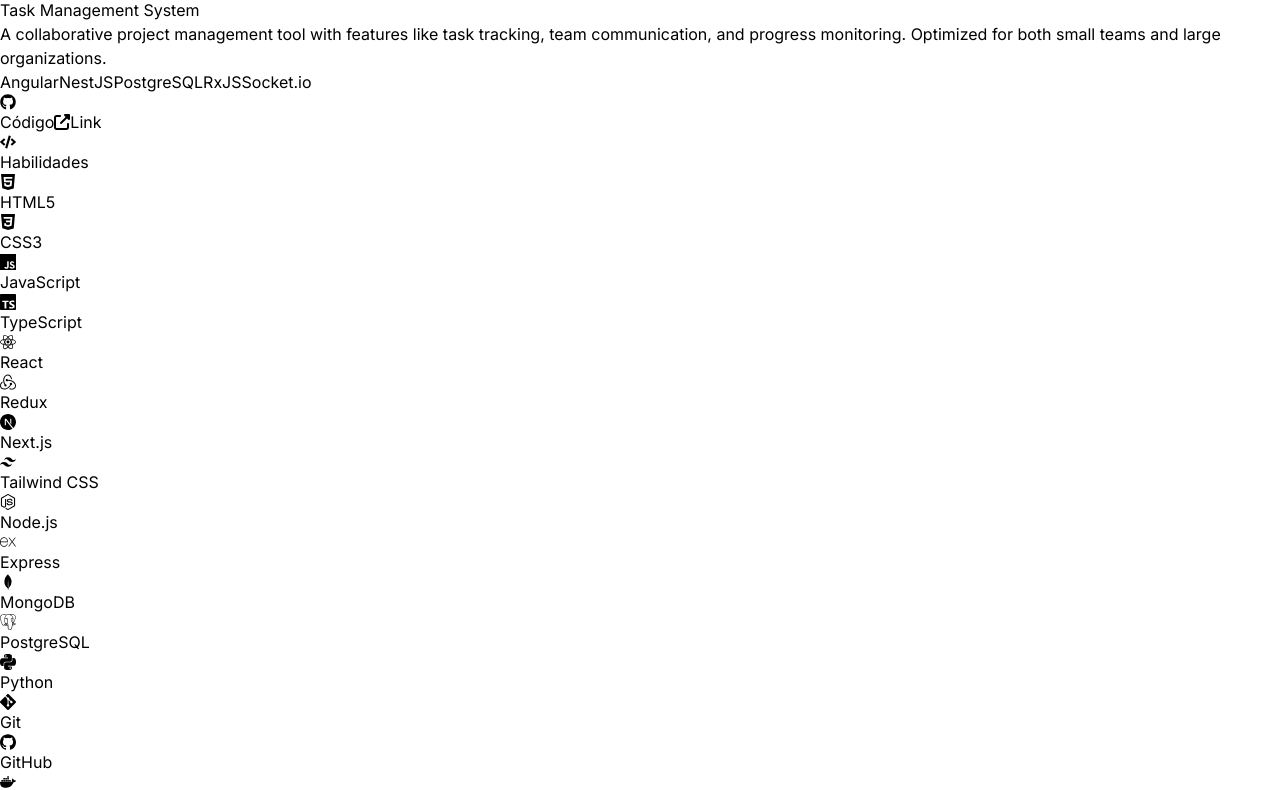
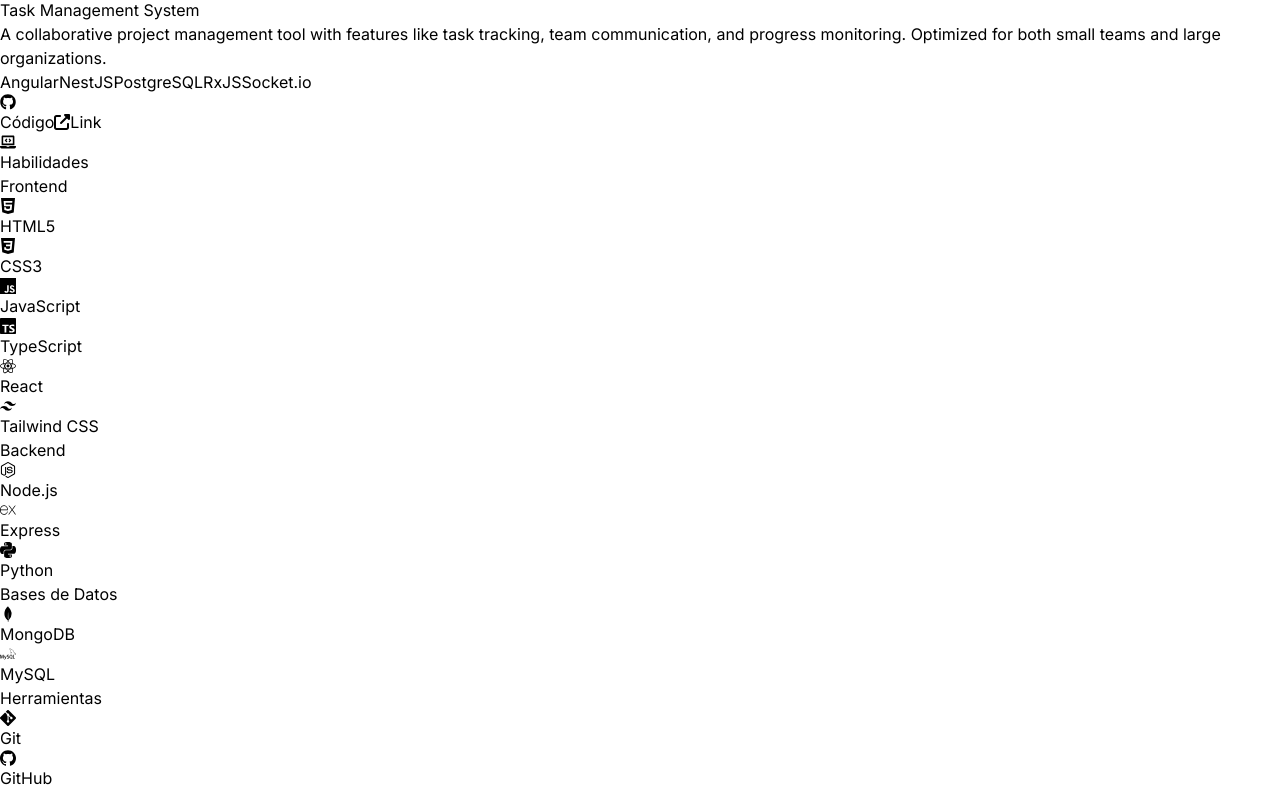
Before and after one commit to NiicoVarelaa/Portfolio-Nicolas-Varela, a React (Vite) app: page / in a window 1280 px wide. Shown: the part 6864-7654 px from the top of the page. Built offline with nearby package versions, Linux system fonts and the light colour scheme.

Commit message:
Sección Habilidades lista con estilos y funcionalidad

```diff
--- a/src/components/Projects.jsx
+++ b/src/components/Projects.jsx
@@ -18,7 +18,7 @@
                 transition={{ duration: 0.8 }}
                 className="text-4xl sm:text-6xl flex items-center gap-3 text-orange-950 dark:text-gray-50"
             >
-                <FontAwesomeIcon icon={faCode} /> Proyectos
+                <FontAwesomeIcon icon={faCode} className="me-2" /> Proyectos
             </motion.h1>
 
             <motion.div
@@ -40,7 +40,7 @@
                                 alt={project.title}
                             />
                         </a>
-                        <div className="flex flex-col bg-orange-50 hover:bg-orange-100 dark:bg-gray-900 dark:hover:bg-gray-800 p-5 transition-colors duration-300 flex-grow">
+                        <div className="flex flex-col bg-orange-50 hover:bg-orange-100 dark:bg-blue-950/50 dark:hover:bg-blue-900/50 p-5 transition-colors duration-300 flex-grow">
                             <h3 className="text-xl font-semibold text-orange-500">{project.title}</h3>
                             <p className="text-sm text-orange-950 dark:text-orange-50 mb-4">{project.description}</p>
                             <div className="flex gap-3 flex-wrap mx-auto mb-4">
--- a/src/components/Skills.jsx
+++ b/src/components/Skills.jsx
@@ -1,45 +1,38 @@
 import React from "react";
 import { motion } from "framer-motion";
-import { FaCode } from "react-icons/fa";
+import { FaLaptopCode } from "react-icons/fa";
 import {
-    SiHtml5,
-    SiCss3,
-    SiJavascript,
-    SiTypescript,
-    SiReact,
-    SiRedux,
-    SiNextdotjs,
-    SiTailwindcss,
-    SiNodedotjs,
-    SiExpress,
-    SiMongodb,
-    SiPostgresql,
-    SiPython,
-    SiGit,
-    SiGithub,
-    SiDocker
+    SiHtml5, SiCss3, SiJavascript, SiTypescript, SiReact, SiTailwindcss,
+    SiNodedotjs, SiExpress, SiMongodb, SiMysql, SiPython,
+    SiGit, SiGithub, SiDocker
 } from "react-icons/si";
 
-const Skills = () => {
-    const skills = [
+const categories = {
+    "Frontend": [
         { name: "HTML5", icon: SiHtml5, color: "text-orange-500" },
         { name: "CSS3", icon: SiCss3, color: "text-blue-500" },
         { name: "JavaScript", icon: SiJavascript, color: "text-yellow-400" },
         { name: "TypeScript", icon: SiTypescript, color: "text-blue-600" },
         { name: "React", icon: SiReact, color: "text-cyan-400" },
-        { name: "Redux", icon: SiRedux, color: "text-purple-500" },
-        { name: "Next.js", icon: SiNextdotjs, color: "text-gray-800 dark:text-gray-100" },
-        { name: "Tailwind CSS", icon: SiTailwindcss, color: "text-cyan-500" },
+        { name: "Tailwind CSS", icon: SiTailwindcss, color: "text-cyan-500" }
+    ],
+    "Backend": [
         { name: "Node.js", icon: SiNodedotjs, color: "text-green-500" },
         { name: "Express", icon: SiExpress, color: "text-gray-400" },
+        { name: "Python", icon: SiPython, color: "text-blue-700" }
+    ],
+    "Bases de Datos": [
         { name: "MongoDB", icon: SiMongodb, color: "text-green-600" },
-        { name: "PostgreSQL", icon: SiPostgresql, color: "text-blue-400" },
-        { name: "Python", icon: SiPython, color: "text-blue-700" },
+        { name: "MySQL", icon: SiMysql, color: "text-orange-400" }
+    ],
+    "Herramientas": [
         { name: "Git", icon: SiGit, color: "text-orange-600" },
         { name: "GitHub", icon: SiGithub, color: "text-gray-800 dark:text-gray-200" },
-        { name: "Docker", icon: SiDocker, color: "text-blue-400" },
-    ];
+        { name: "Docker", icon: SiDocker, color: "text-blue-400" }
+    ]
+};
 
+const Skills = () => {
     return (
         <div
             className="mx-auto max-w-6xl p-4 sm:p-10 text-orange-50 flex flex-col gap-10 sm:gap-8 items-center justify-center"
@@ -52,35 +45,33 @@
                 transition={{ duration: 0.8 }}
                 className="text-4xl sm:text-6xl flex items-center gap-3 text-orange-950 dark:text-gray-50"
             >
-                <FaCode /> Habilidades
+                <FaLaptopCode className="me-2" /> Habilidades
             </motion.h1>
 
+            {Object.entries(categories).map(([category, skills], i) => (
                 <motion.div
+                    key={category}
                     initial={{ opacity: 0, y: -50 }}
                     whileInView={{ opacity: 1, y: 0 }}
                     viewport={{ once: true }}
-                transition={{ duration: 0.8, delay: 0.2 }}
+                    transition={{ duration: 0.8, delay: 0.2 * i }}
                     className="w-full"
                 >
+                    <h2 className="text-2xl font-semibold text-orange-900 dark:text-gray-200 mb-4">{category}</h2>
                     <div className="grid grid-cols-2 sm:grid-cols-3 md:grid-cols-4 lg:grid-cols-5 gap-6">
                         {skills.map((skill, index) => (
-                        <motion.div
-                            key={index}
-                            whileHover={{ scale: 1.05 }}
-                            whileTap={{ scale: 0.95 }}
-                            transition={{ duration: 0.2 }}
-                            className="flex flex-col items-center gap-3 p-4 bg-gray-100 dark:bg-gray-900 rounded-xl shadow-md hover:shadow-lg transition-all"
-                        >
+                            <div key={index} className="flex flex-col items-center gap-3 p-4 bg-orange-50 dark:bg-blue-950/50 dark:hover:bg-blue-900/50 rounded-xl shadow-lg hover:shadow-lg transform hover:scale-105 transition-all duration-300 ease-in-out">
                                 <div className={`text-4xl ${skill.color}`}>
                                     <skill.icon />
                                 </div>
-                            <span className="text-sm font-medium text-gray-900 dark:text-gray-200">
+                                <span className="text-sm font-medium text-orange-950 dark:text-orange-50">
                                     {skill.name}
                                 </span>
-                        </motion.div>
+                            </div>
                         ))}
                     </div>
                 </motion.div>
+            ))}
         </div>
     );
 };
```
Also changed, not shown: public/nico2.webp (added). Lines whose indentation alone changed are shown as unchanged.
